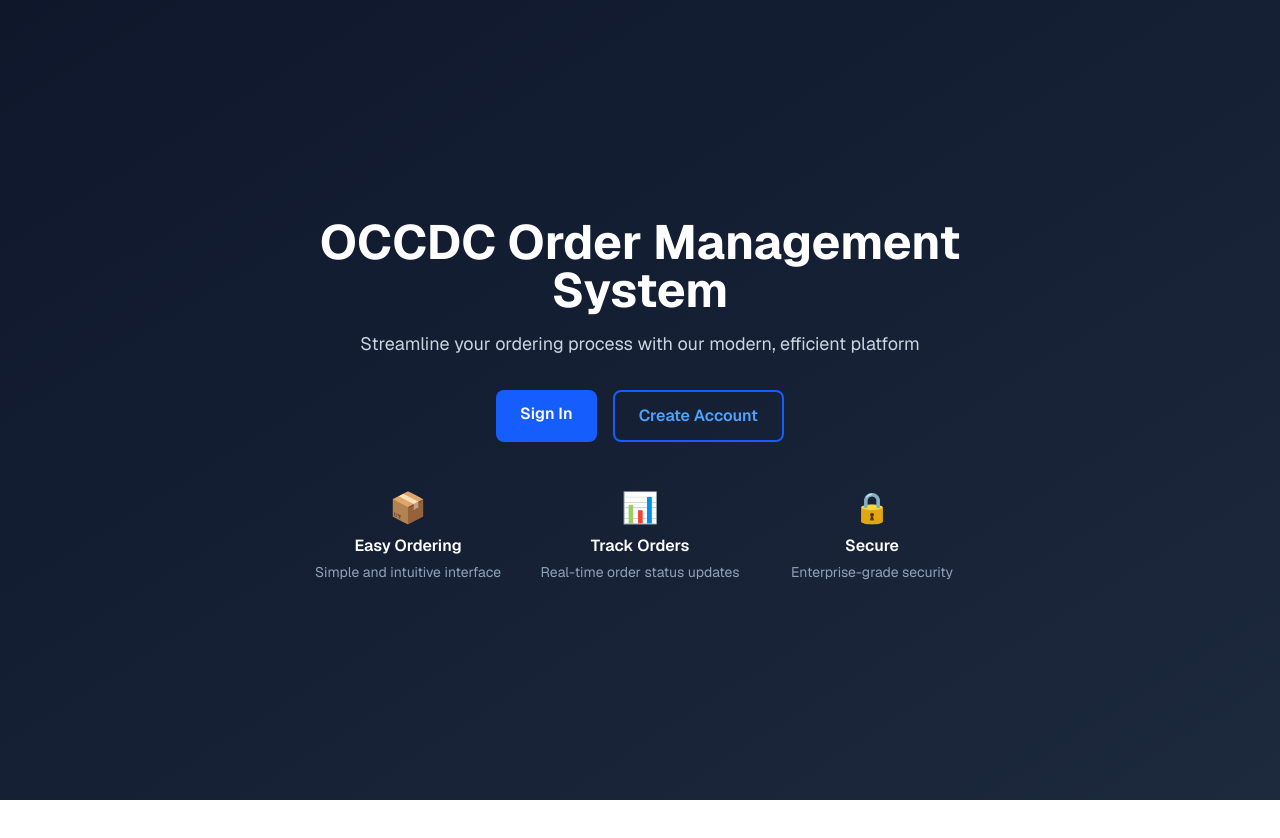
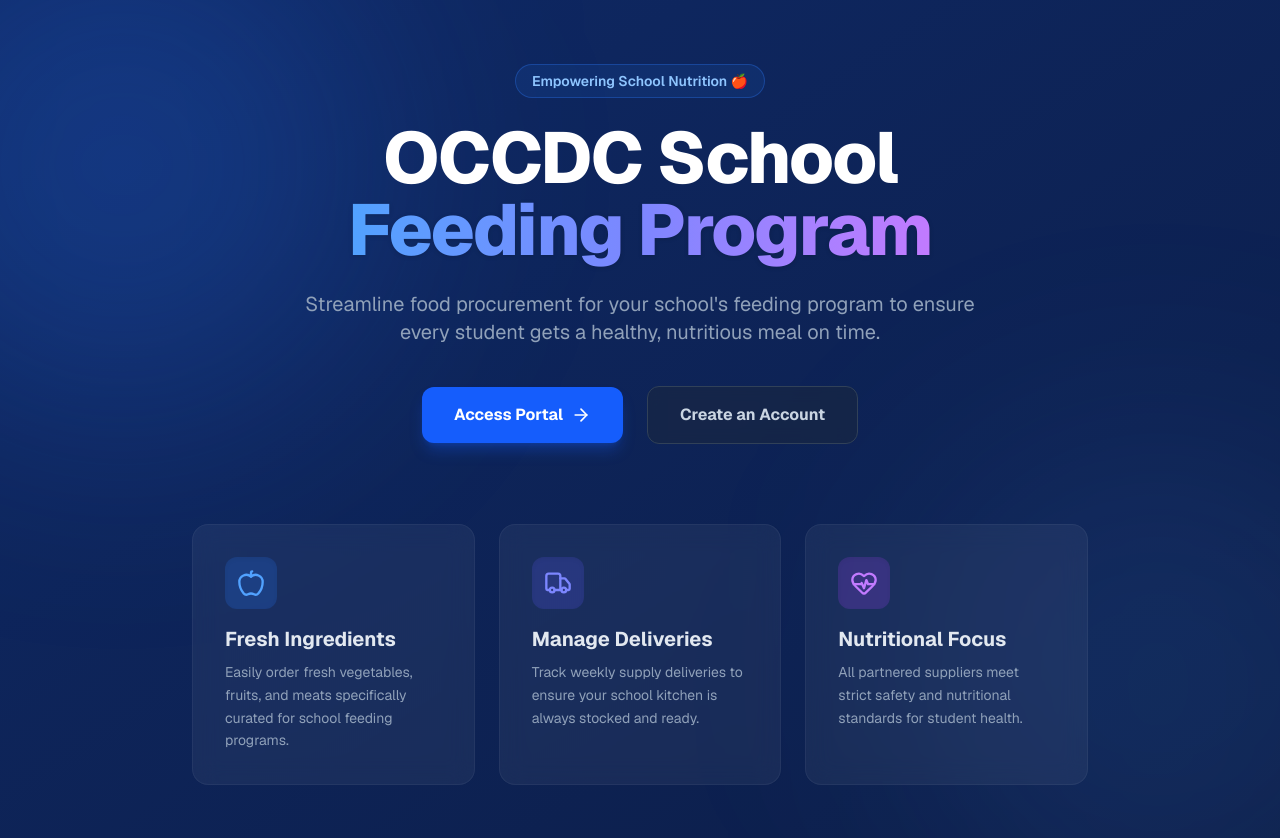
Before and after one commit to aroldayson/OCCDC_ORDERING, a Next.js app: page / in a window 1280 px wide. Shown: the top 838 px of the page. Before the commit the page ends 800 px from the top, so only its background shows below. Built offline with nearby package versions, Linux system fonts and the light colour scheme; no server answers.

Commit message:
fix_bugsL update the main pagee

```diff
--- a/app/page.tsx
+++ b/app/page.tsx
@@ -4,6 +4,7 @@
 import { useRouter } from "next/navigation";
 import { useAuth } from "./providers/AuthProvider";
 import Link from "next/link";
+import { Apple, Truck, HeartPulse, ArrowRight } from "lucide-react";
 
 export default function Home() {
   const router = useRouter();
@@ -17,8 +18,8 @@
 
   if (loading) {
     return (
-      <div className="flex min-h-screen items-center justify-center bg-slate-900">
-        <div className="text-white">Loading...</div>
+      <div className="flex min-h-screen items-center justify-center bg-slate-950">
+        <div className="h-8 w-8 animate-spin rounded-full border-4 border-blue-600 border-t-transparent"></div>
       </div>
     );
   }
@@ -28,50 +29,74 @@
   }
 
   return (
-    <div className="flex min-h-screen items-center justify-center bg-gradient-to-br from-slate-900 to-slate-800 px-4">
-      <div className="max-w-2xl text-center">
-        <h1 className="text-4xl font-bold text-white sm:text-5xl">
-          OCCDC Order Management System
+    <div className="relative flex min-h-screen flex-col items-center justify-center overflow-hidden bg-gradient-to-br from-[#0c1e45] via-[#0f2c6e] to-[#0a1532] animate-gradient-xy px-4 py-16">
+      {/* Dynamic Background Glows */}
+      <div className="absolute top-[-10%] left-[-10%] h-[500px] w-[500px] rounded-full bg-blue-500/20 blur-[120px]" />
+      <div className="absolute bottom-[-10%] right-[-10%] h-[500px] w-[500px] rounded-full bg-blue-400/10 blur-[120px]" />
+
+      <div className="relative z-10 w-full max-w-4xl text-center">
+        {/* Main Hero Typography */}
+        <div className="mb-6 inline-block rounded-full border border-blue-500/30 bg-blue-500/10 px-4 py-1.5 text-sm font-semibold text-blue-300">
+          Empowering School Nutrition 🍎
+        </div>
+
+        <h1 className="text-5xl font-extrabold tracking-tight text-white sm:text-6xl md:text-7xl">
+          OCCDC School <br className="hidden sm:block" />
+          <span className="bg-gradient-to-r from-blue-400 via-indigo-400 to-purple-400 bg-clip-text text-transparent drop-shadow-sm">
+            Feeding Program
+          </span>
         </h1>
-        <p className="mt-4 text-lg text-slate-300">
-          Streamline your ordering process with our modern, efficient platform
+
+        <p className="mx-auto mt-6 max-w-2xl text-lg text-slate-400 sm:text-xl">
+          Streamline food procurement for your school's feeding program to ensure every student gets a healthy, nutritious meal on time.
         </p>
 
-        <div className="mt-8 flex flex-col gap-3 sm:flex-row sm:justify-center sm:gap-4">
+        {/* Call to Action Buttons */}
+        <div className="mt-10 flex flex-col items-center justify-center gap-4 sm:flex-row sm:gap-6">
           <Link
             href="/auth/login"
-            className="rounded-lg bg-blue-600 px-6 py-3 font-semibold text-white hover:bg-blue-700"
+            className="group flex items-center gap-2 rounded-xl bg-blue-600 px-8 py-4 text-base font-bold text-white shadow-lg shadow-blue-600/30 transition-all hover:-translate-y-1 hover:bg-blue-500 hover:shadow-blue-500/40"
           >
-            Sign In
+            Access Portal
+            <ArrowRight className="h-5 w-5 transition-transform group-hover:translate-x-1" />
           </Link>
           <Link
             href="/auth/signup"
-            className="rounded-lg border-2 border-blue-600 px-6 py-3 font-semibold text-blue-400 hover:bg-blue-600/10"
+            className="rounded-xl border border-slate-700 bg-slate-800/50 px-8 py-4 text-base font-bold text-slate-300 backdrop-blur-sm transition-all hover:-translate-y-1 hover:bg-slate-800 hover:text-white"
           >
-            Create Account
+            Create an Account
           </Link>
         </div>
 
-        <div className="mt-12 grid gap-6 sm:grid-cols-3">
-          <div>
-            <div className="text-3xl font-bold text-blue-400">📦</div>
-            <h3 className="mt-2 font-semibold text-white">Easy Ordering</h3>
-            <p className="mt-1 text-sm text-slate-400">
-              Simple and intuitive interface
+        {/* Feature Cards Grid (Glassmorphism) */}
+        <div className="mt-20 grid gap-6 sm:grid-cols-3">
+          <div className="group rounded-2xl border border-white/5 bg-white/5 p-8 text-left backdrop-blur-md transition-all hover:-translate-y-2 hover:border-blue-500/30 hover:bg-white/10">
+            <div className="mb-4 inline-flex rounded-xl bg-blue-500/20 p-3 text-blue-400 shadow-inner group-hover:bg-blue-500 group-hover:text-white transition-colors">
+              <Apple className="h-7 w-7" />
+            </div>
+            <h3 className="mb-2 text-xl font-bold text-slate-200">Fresh Ingredients</h3>
+            <p className="text-sm leading-relaxed text-slate-400">
+              Easily order fresh vegetables, fruits, and meats specifically curated for school feeding programs.
             </p>
           </div>
-          <div>
-            <div className="text-3xl font-bold text-blue-400">📊</div>
-            <h3 className="mt-2 font-semibold text-white">Track Orders</h3>
-            <p className="mt-1 text-sm text-slate-400">
-              Real-time order status updates
+
+          <div className="group rounded-2xl border border-white/5 bg-white/5 p-8 text-left backdrop-blur-md transition-all hover:-translate-y-2 hover:border-indigo-500/30 hover:bg-white/10">
+            <div className="mb-4 inline-flex rounded-xl bg-indigo-500/20 p-3 text-indigo-400 shadow-inner group-hover:bg-indigo-500 group-hover:text-white transition-colors">
+              <Truck className="h-7 w-7" />
+            </div>
+            <h3 className="mb-2 text-xl font-bold text-slate-200">Manage Deliveries</h3>
+            <p className="text-sm leading-relaxed text-slate-400">
+              Track weekly supply deliveries to ensure your school kitchen is always stocked and ready.
             </p>
           </div>
-          <div>
-            <div className="text-3xl font-bold text-blue-400">🔒</div>
-            <h3 className="mt-2 font-semibold text-white">Secure</h3>
-            <p className="mt-1 text-sm text-slate-400">
-              Enterprise-grade security
+
+          <div className="group rounded-2xl border border-white/5 bg-white/5 p-8 text-left backdrop-blur-md transition-all hover:-translate-y-2 hover:border-purple-500/30 hover:bg-white/10">
+            <div className="mb-4 inline-flex rounded-xl bg-purple-500/20 p-3 text-purple-400 shadow-inner group-hover:bg-purple-500 group-hover:text-white transition-colors">
+              <HeartPulse className="h-7 w-7" />
+            </div>
+            <h3 className="mb-2 text-xl font-bold text-slate-200">Nutritional Focus</h3>
+            <p className="text-sm leading-relaxed text-slate-400">
+              All partnered suppliers meet strict safety and nutritional standards for student health.
             </p>
           </div>
         </div>
```
